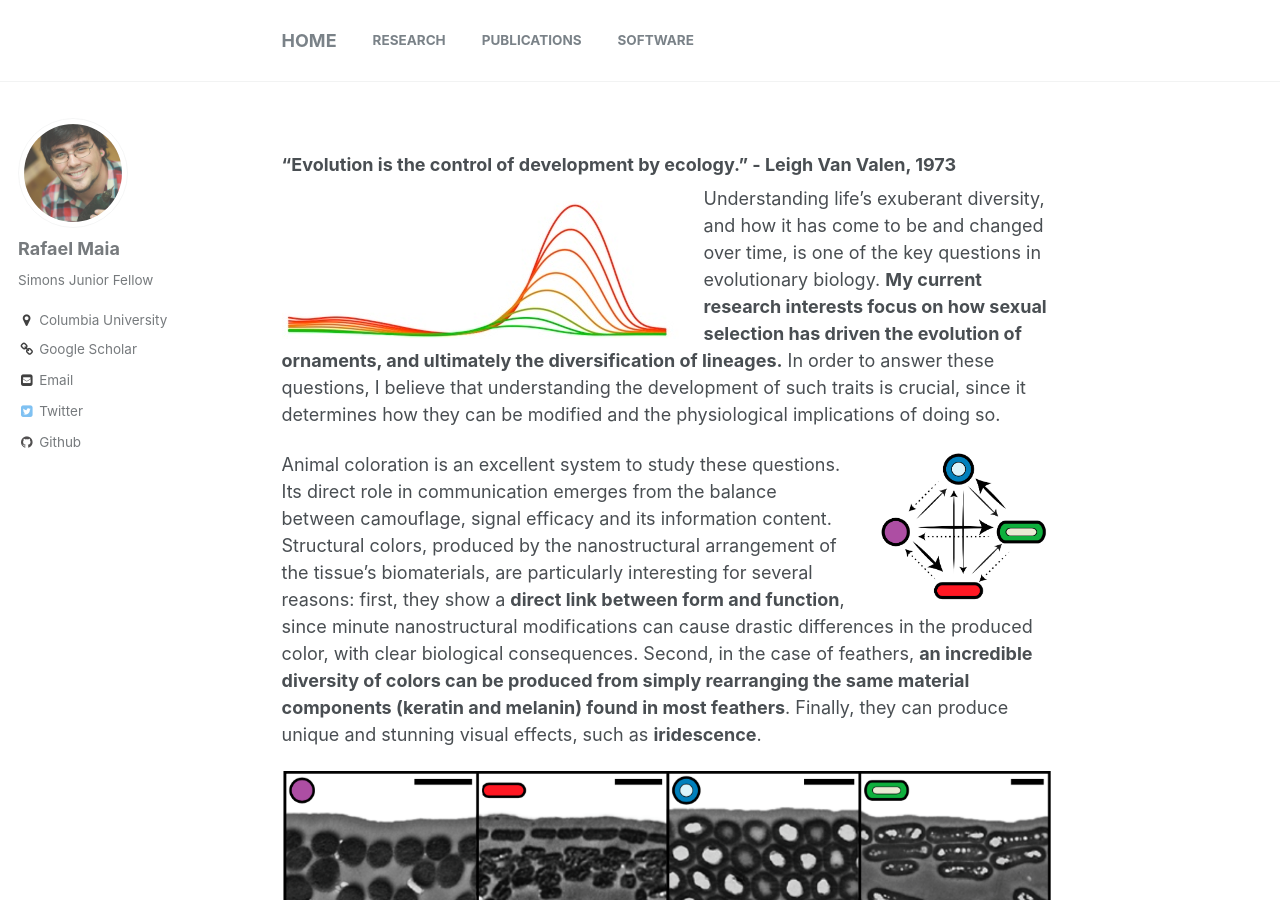
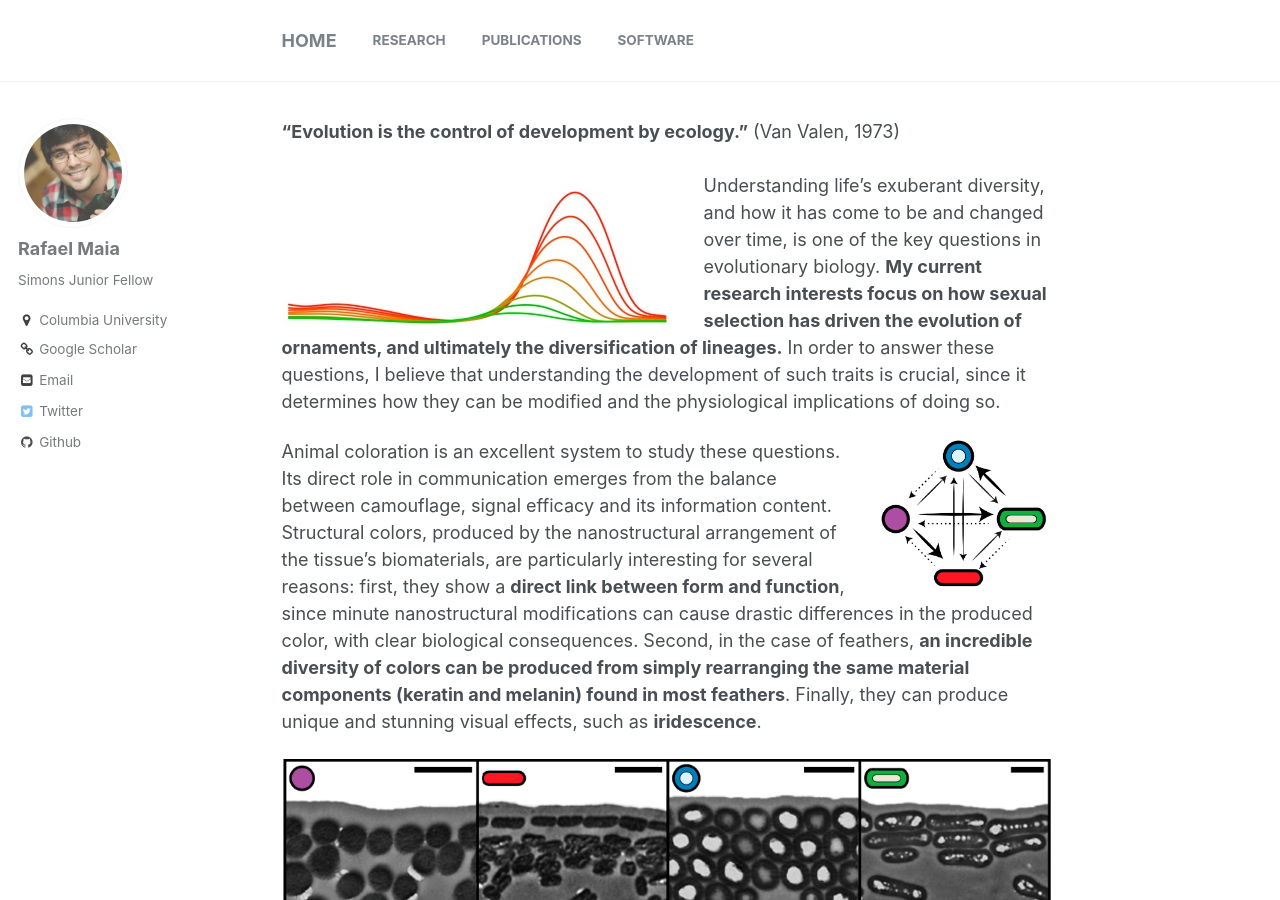
Before and after one commit to rmaia/rmaia.github.io, a Jekyll site: the page built from research.md, in a window 1280 px wide and 900 px high. Built offline with Jekyll 4.4.1, drawn with Linux system fonts in a browser that asks for light colours.

Commit message:
add paper, minor changes

```diff
--- a/research.md
+++ b/research.md
@@ -3,9 +3,8 @@ title: Research
 layout: singlenohead
 author_profile: true
 ---
-
-### "Evolution is the control of development by ecology." - Leigh Van Valen, 1973
-
+**"Evolution is the control of development by ecology."**  (Van Valen, 1973)
+<br>
 <img align="left" style="padding-right:25px" src="/images/specs.jpg">
 Understanding life's exuberant diversity, and how it has come to be and changed over time, is one of the key questions in evolutionary biology. **My current research interests focus on how sexual selection has driven the evolution of ornaments, and ultimately the diversification of lineages.** In order to answer these questions, I believe that understanding the development of such traits is crucial, since it determines how they can be modified and the physiological implications of doing so.
 
```
Also changed, not shown: index.md (+1 -1 lines), publications.md (+6 -3 lines), 5 other files.
